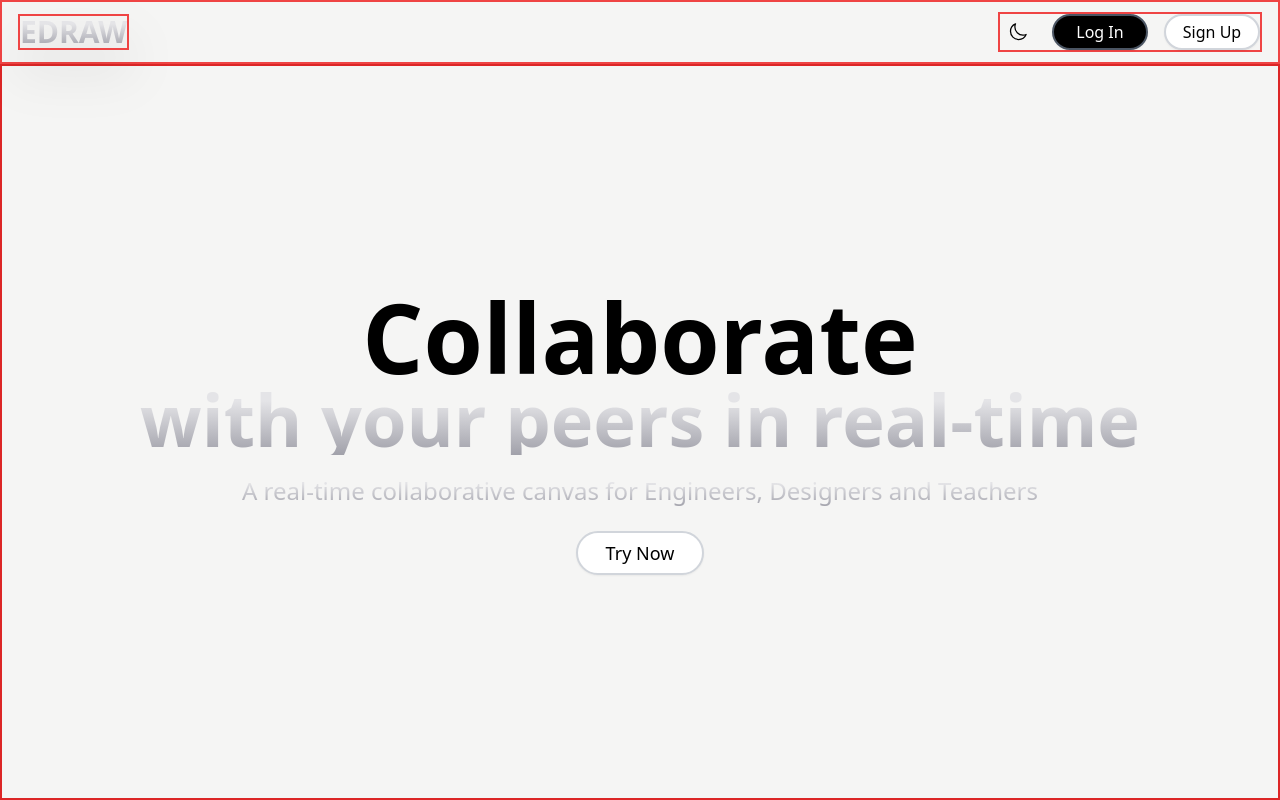
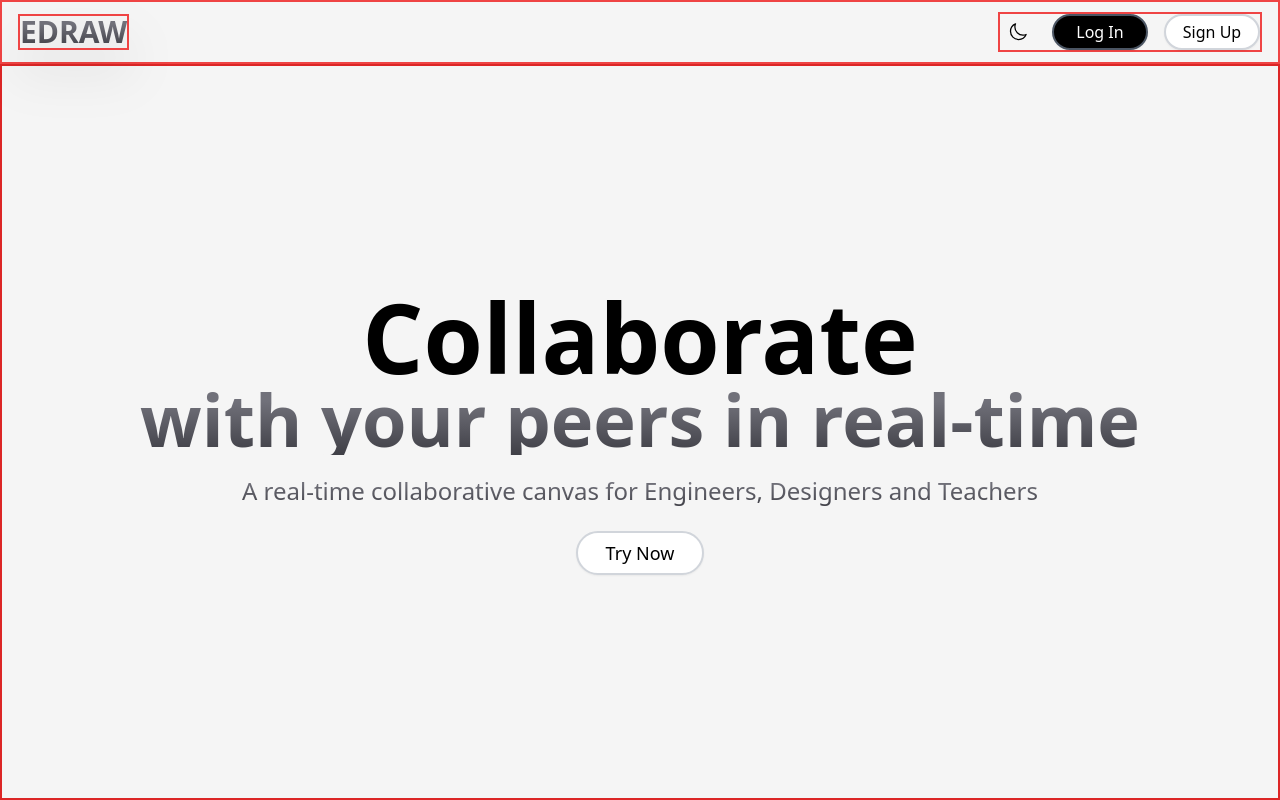
Before and after one commit to S-J-01/edraw, a Next.js app in the folder apps/web/: page / in a window 1280 px wide. Built offline with nearby package versions, Linux system fonts and the light colour scheme.

Commit message:
[refactor:] changed colors for light mode

```diff
--- a/apps/web/app/layout.tsx
+++ b/apps/web/app/layout.tsx
@@ -14,8 +14,8 @@ const geistMono = localFont({
 });
 
 export const metadata: Metadata = {
-  title: "Create Next App",
-  description: "Generated by create next app",
+  title: "EDRAW",
+  description: "A real-time collaborative canvas for Engineers, Designers and Teachers",
 };
 
 export default function RootLayout({
--- a/apps/web/components/AppBar.tsx
+++ b/apps/web/components/AppBar.tsx
@@ -4,8 +4,8 @@ import ThemeToggle from "./ThemeToggle"
 
  const AppBar = () => {
     return(
-        <div className="flex flex-row justify-between items-center min-h-[8vh] px-4 bg-stone-100 dark:bg-neutral-900 border-2 border-red-500">
-            <h1 className="text-3xl/[2rem] font-semibold -tracking-4 bg-gradient-to-b from-zinc-200 via-zinc-200 via-[25%] to-zinc-400  inline-block text-transparent bg-clip-text drop-shadow-2xl border-2 border-red-500">
+        <div className="flex flex-row justify-between items-center min-h-[8vh] px-4 bg-neutral-100 dark:bg-neutral-900 border-2 border-red-500">
+            <h1 className="text-3xl/[2rem] font-semibold -tracking-4 bg-gradient-to-b from-zinc-500 dark:from-zinc-200 via-zinc-500 dark:via-zinc-200 via-[25%] to-zinc-700 dark:to-zinc-400  inline-block text-transparent bg-clip-text drop-shadow-2xl border-2 border-red-500">
                 EDRAW
             </h1>
 
--- a/apps/web/components/HeroSection.tsx
+++ b/apps/web/components/HeroSection.tsx
@@ -3,13 +3,13 @@ import { RotateWordsAnimation } from "./RotateWordsAnimation"
 
 const HeroSection = ()=>{
 return (
-    <div className="px-4 flex flex-col items-center justify-center text-center min-h-[92vh] bg-stone-100 dark:bg-neutral-900 border-2 border-red-600">
+    <div className="px-4 flex flex-col items-center justify-center text-center min-h-[92vh] bg-neutral-100 dark:bg-neutral-900 border-2 border-red-600">
         <RotateWordsAnimation  words={["Create", "Collaborate", "Communicate"]}/>
-        <div className=" text-3xl md:text-7xl font-semibold -tracking-4 md:-mt-1 bg-gradient-to-b from-zinc-200 via-zinc-200 via-[25%] to-zinc-400 inline-block text-transparent bg-clip-text">
+        <div className=" text-3xl md:text-7xl font-semibold -tracking-4 md:-mt-1 bg-gradient-to-b from-zinc-500 dark:from-zinc-200 via-zinc-500 dark:via-zinc-200 via-[25%] to-zinc-700 dark:to-zinc-400 inline-block text-transparent bg-clip-text">
         with your peers in real-time
         </div>
 
-        <div className=" text-base md:text-2xl font-thin mt-5 bg-gradient-to-b from-zinc-200 via-zinc-200 via-[25%] to-zinc-400 inline-block text-transparent bg-clip-text">
+        <div className=" text-base md:text-2xl font-thin mt-5 bg-gradient-to-b from-zinc-500 dark:from-zinc-200 via-zinc-500 dark:via-zinc-200 via-[25%] to-zinc-700 dark:to-zinc-400 inline-block text-transparent bg-clip-text">
         A real-time collaborative canvas for Engineers, Designers and Teachers <br />
         </div>
 
```
